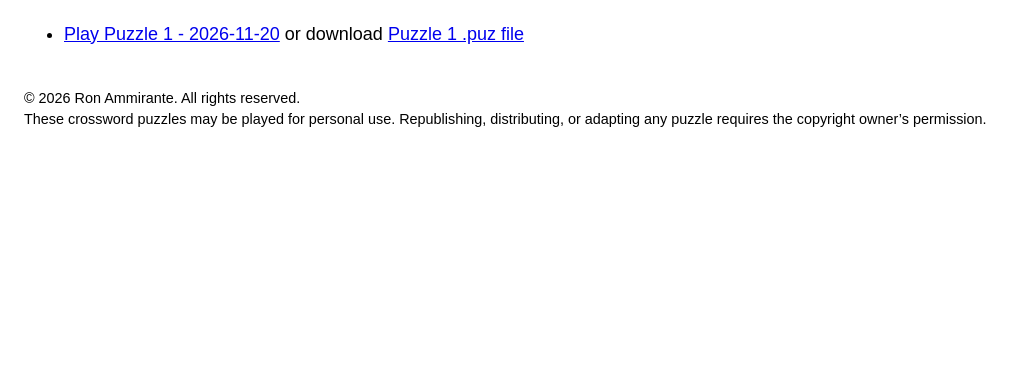
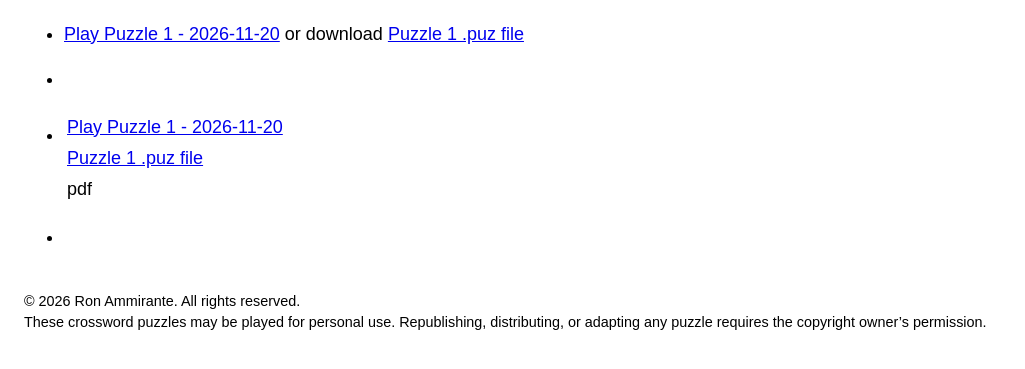
Before and after one commit to ronammirante/grids, a plain HTML site: page index.html in a window 1280 px wide. Shown: the part 107-476 px from the top of the page, without its empty margins (0-1025 px from the left). Drawn offline with Linux system fonts and the light colour scheme.

Commit message:
Update index.html

```diff
--- a/index.html
+++ b/index.html
@@ -40,6 +40,35 @@
   </li>
 </ul>
 
+  <ul>
+  <li>
+
+  </li>
+</ul>
+
+
+<ul>
+  <li>
+    <table>
+      <tbody>
+        <tr><td> <a href="puz-player/?file=../CanuckCrossword1.puz">Play Puzzle 1 - 2026-11-20</a>
+    </a></td></tr>
+        <tr><td> <a href="CanuckCrossword1.puz" download>Puzzle 1 .puz file</a></td></tr>
+        <tr><td>pdf</td></tr>
+      </tbody>
+    </table>
+  </li>
+</ul>
+<ul>
+  <li>
+
+  </li>
+</ul>
+
+
+
+
+
 
 
   <p class="copyright">
```
